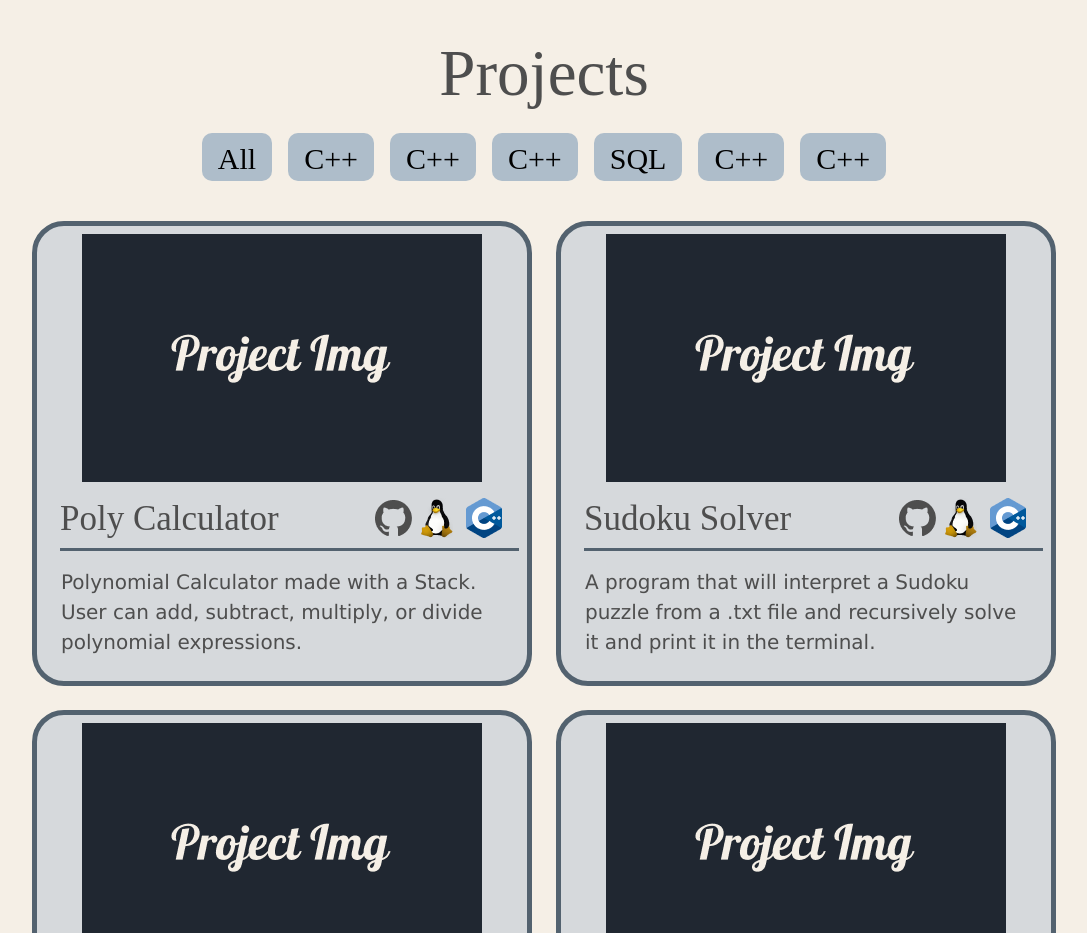
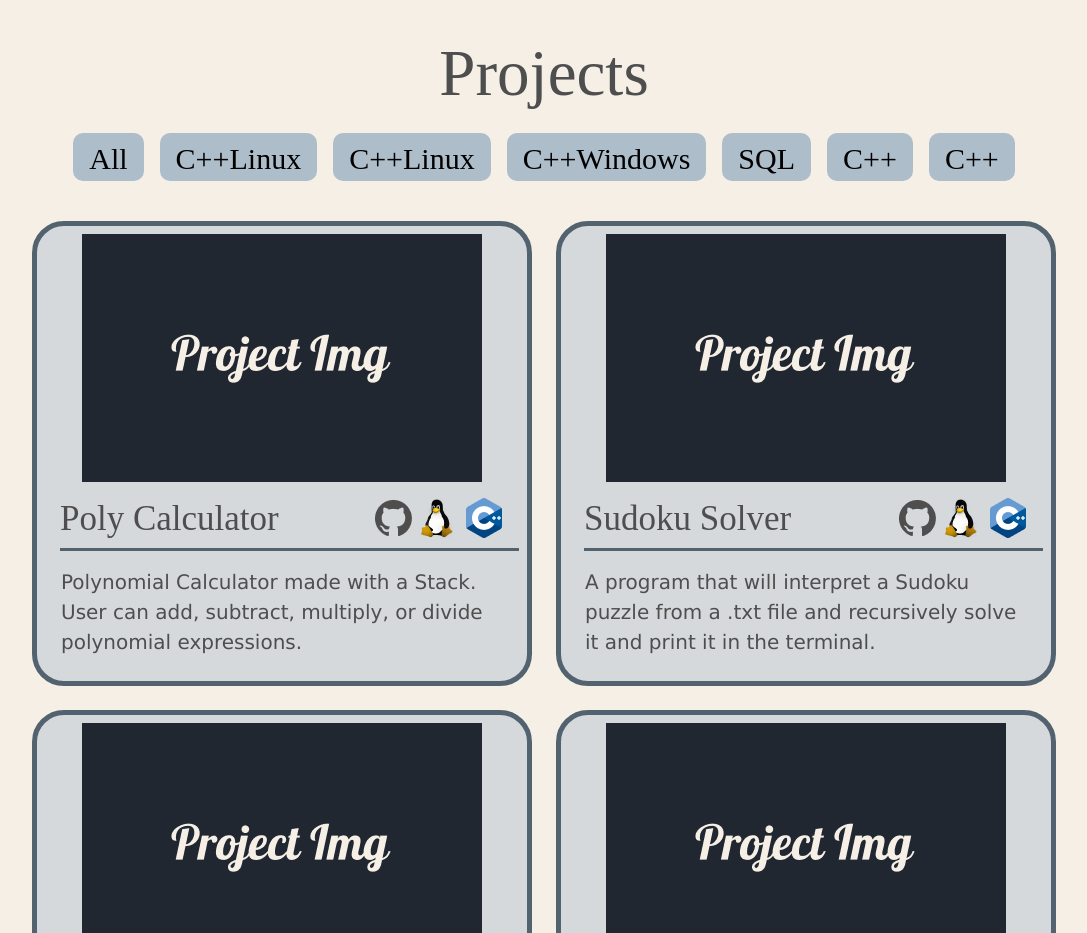
Before and after one commit to xJuan21/Web-Portfolio-with-React, a React (Create React App) app: page / in a window 1280 px wide. Shown: the part 2280-3213 px from the top of the page, without its empty margins (96-1183 px from the left). Built offline with nearby package versions, Linux system fonts and the light colour scheme; a web font is replaced by a local one.

Commit message:
Working on Filtering Projects. Added some documentation

```diff
--- a/src/components/projects/Projects.jsx
+++ b/src/components/projects/Projects.jsx
@@ -1,5 +1,5 @@
 import React from 'react'
-import Data from "./Data.jsx";
+import Data from "./Data.jsx"; // File with JSON Array of projects
 import Items from './Items';
 import Tabs from './Tabs';
 import { useState } from "react";
@@ -8,33 +8,56 @@ import './Projects.css'
 // import "../../../node_modules/bootstrap/dist/css/bootstrap.min.css";
 
 function Projects(){
+    //Create useState to get the projects from Data.jsx
     const [data, setData] = useState(Data);
+
     const categoryData = Data.map((value)=>{
           return value.category
      });
-    const tabsData= [["All"], ...new Set(categoryData)];
+
+    //Create an array of strings which will represent each 'Tab'
+    const tabsData= ["All", ...new Set(categoryData)];
 
     const filterCategory=(category) =>{
-        if(category=="All"){
-            setData(Data);
+
+            //     if(category=="all"){
+            //         setData(Data);
+            //         return;
+            //     }
+            //    const filteredData =  Data.filter((value)=>{
+            //        return value.category == category;
+            //    })
+            //    setData(filteredData);
+
+        //If Tab "All is pressed, Display them all"
+        if(category=="All")
+        {
+            setData(Data);//Set Current vaue of data to its default value (Not filtered)
             return;
         }
-       const filteredData =  Data.filter((value)=>{
-        for(var i=0; i<value.category.length; i++)
+
+        //Used to display specific items (Projects) that make part of the specific category
+        // For Example: Display only projects that were written on C++.
+       const filteredData =  Data.filter((value)=>
        {
-            if(value.category[i] == category)
-            {
+
+
+            // for(var i=0; i<value.category.length; i++)
+            // {
+                // if(value.category[i] == category)
+                // {
                    return value.category == category;
-            }else
-            {
-                setData(Data);
-                return;
-            }
+                // }else
+                // {
+                    // setData(Data);
+                    // return;
+                // }
+            // }
+       })
+
+       setData(filteredData);
     }
 
-       })
-       setData(filteredData);
-    }
     return(
         <>
             <section className='ProjectSection'>
--- a/src/components/projects/Tabs.jsx
+++ b/src/components/projects/Tabs.jsx
@@ -7,8 +7,8 @@ function Tabs({filterCategory, tabsData}){
                     <>
                         <ul className='CategoriesList'>
                             <li>
-                            <button type="button" className="Category" onClick={()=> filterCategory(category[0])} key={index}>
-                                {category[0]}
+                            <button type="button" className="Category" onClick={()=> filterCategory(category)} key={index}>
+                                {category}
                             </button>
                             </li>
                         </ul>
```
Lines whose indentation alone changed are shown as unchanged.
